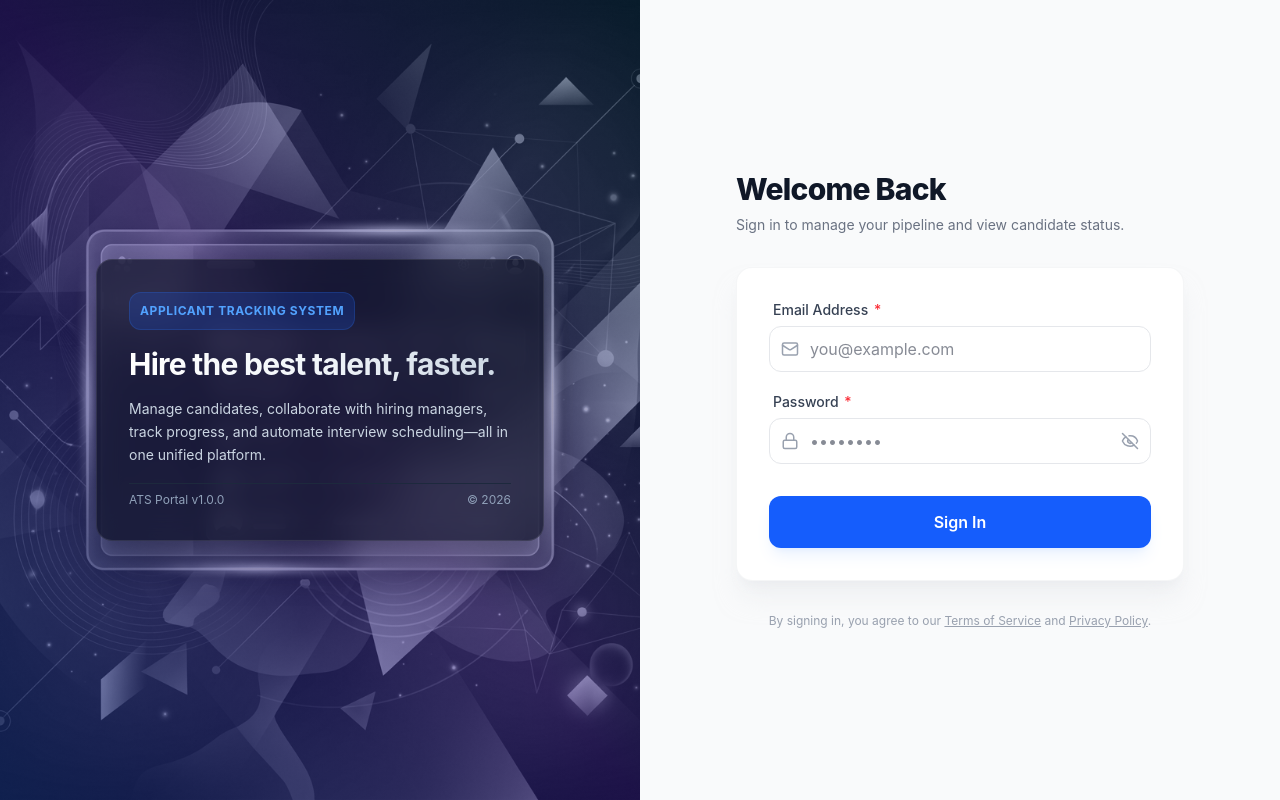
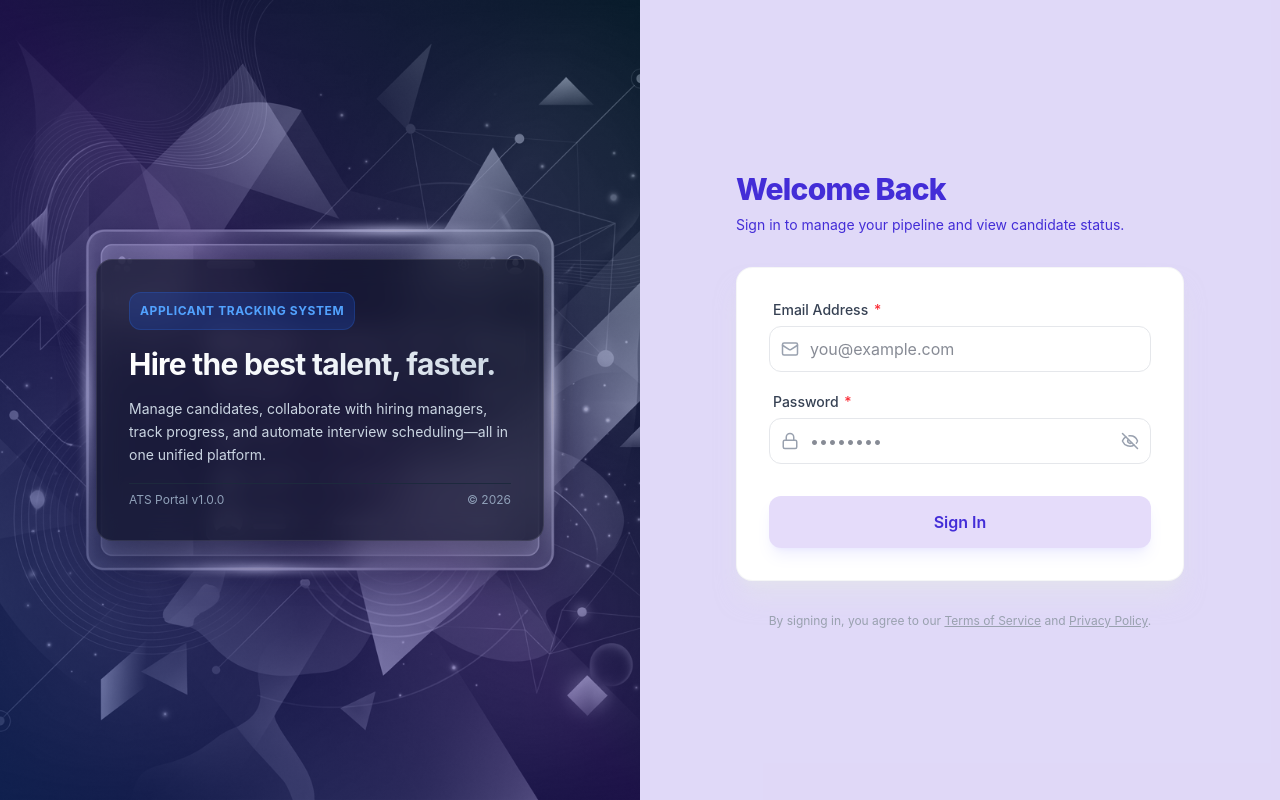
Before and after one commit to SiddiquiSaab04/ats-frontend, a React (Vite) app: page /login in a window 1280 px wide. Built offline with nearby package versions, Linux system fonts and the light colour scheme.

Commit message:
login form UI

```diff
--- a/src/components/reusable/forms/Form.tsx
+++ b/src/components/reusable/forms/Form.tsx
@@ -20,7 +20,7 @@ export const FormField = React.forwardRef<any, Field>(({
   } ${
     error
       ? "border-red-500 focus:border-red-500 focus:ring-red-500/10"
-      : "border-gray-200 hover:border-gray-300 focus:border-blue-500 focus:ring-4 focus:ring-blue-500/10"
+      : "border-gray-200 hover:border-gray-300 focus:border-indigo-500 focus:ring-4 focus:ring-indigo-500/10"
   } ${
     inputClassName || "bg-white border rounded-xl py-2.5"
   }`;
@@ -68,7 +68,7 @@ export const FormField = React.forwardRef<any, Field>(({
               type="checkbox"
               name={name}
               ref={ref as any}
-              className="w-5 h-5 rounded border-gray-300 text-blue-600 focus:ring-blue-500 transition-colors"
+              className="w-5 h-5 rounded border-gray-300 text-blue-600 focus:ring-indigo-500 transition-colors"
               {...(props as any)}
             />
             <span className="text-sm text-gray-600">{props.placeholder}</span>
@@ -115,7 +115,7 @@ export const FormField = React.forwardRef<any, Field>(({
       )}
       <div className="relative group">
         {leftIcon && (
-          <div className="absolute left-3 top-1/2 -translate-y-1/2 text-gray-400 group-focus-within:text-blue-500 transition-colors duration-200 z-10">
+          <div className="absolute left-3 top-1/2 -translate-y-1/2 text-gray-400 group-focus-within:text-indigo-500 transition-colors duration-200 z-10">
             {leftIcon}
           </div>
         )}
@@ -123,7 +123,7 @@ export const FormField = React.forwardRef<any, Field>(({
         {renderInput()}
 
         {rightIcon && type !== "select" && (
-          <div className="absolute right-3 top-1/2 -translate-y-1/2 text-gray-400 group-focus-within:text-blue-500 transition-colors duration-200 z-10">
+          <div className="absolute right-3 top-1/2 -translate-y-1/2 text-gray-400 group-focus-within:text-indigo-500 transition-colors duration-200 z-10">
             {rightIcon}
           </div>
         )}
@@ -176,7 +176,7 @@ const GenericForm: React.FC<GenericFormProps> = ({
         type="submit"
         className={`mt-8 px-8 py-3.5 rounded-xl font-bold transition-all duration-200 ${
           submitButtonClassName ||
-          "bg-blue-600 text-white hover:bg-blue-700 active:scale-95 shadow-lg shadow-blue-500/25"
+          "bg-indigo-600 text-white hover:bg-indigo-700 active:scale-95 shadow-lg shadow-indigo-500/25"
         }`}
       >
         {submitLabel}
--- a/src/components/ui/application/ApplicationTable.tsx
+++ b/src/components/ui/application/ApplicationTable.tsx
@@ -36,7 +36,7 @@ const ApplicationTable: React.FC = () => {
                             CONTRACT: "bg-rose-500 text-rose-50",
                             INTERNSHIP: "bg-blue-500 text-blue-50",
                             FREELANCE: "bg-blue-500 text-blue-50",
-                                                  HYBRID : "bg-lavender/30 text-indigo-700",
+                            HYBRID: "bg-lavender/30 text-indigo-700",
                             REMOTE: "bg-teal-500 text-teal-50",
                         };
                         const colorClass = statusColors[row.job.jobType] || "bg-gray-100 text-gray-800";
--- a/src/components/ui/auth/Login.tsx
+++ b/src/components/ui/auth/Login.tsx
@@ -10,7 +10,7 @@ interface LoginProps {
 
 export const Login: React.FC<LoginProps> = ({ onSubmit, isLoading, errorMessage }) => {
   return (
-    <div className="min-h-screen flex bg-gray-50">
+    <div className="min-h-screen flex bg-lavender/30">
       {/* Left side: Premium Image/Visual Container */}
       <div className="hidden lg:flex lg:w-1/2 relative bg-slate-900 overflow-hidden items-center justify-center">
         {/* Subtle background glow effect */}
@@ -45,10 +45,10 @@ export const Login: React.FC<LoginProps> = ({ onSubmit, isLoading, errorMessage
       <div className="w-full lg:w-1/2 flex items-center justify-center p-8 sm:p-12 md:p-16">
         <div className="w-full max-w-md space-y-8">
           <div className="text-center lg:text-left space-y-2">
-            <h1 className="text-3xl font-extrabold text-gray-900 tracking-tight">
+            <h1 className="text-3xl font-extrabold text-indigo-700 tracking-tight">
               Welcome Back
             </h1>
-            <p className="text-sm text-gray-500">
+            <p className="text-sm text-indigo-700">
               Sign in to manage your pipeline and view candidate status.
             </p>
           </div>
--- a/src/components/ui/auth/LoginForm.tsx
+++ b/src/components/ui/auth/LoginForm.tsx
@@ -24,7 +24,7 @@ interface LoginFormProps {
       type: "email",
       placeholder: "you@example.com",
       required: true,
-      leftIcon: <Mail size={18} className="text-gray-400 group-focus-within:text-blue-500 transition-colors" />,
+      leftIcon: <Mail size={18} className="text-gray-400 group-focus-within:text-indigo-700 transition-colors" />,
     },
     {
       name: "password",
@@ -32,8 +32,8 @@ interface LoginFormProps {
       type: showPassword ? "text" : "password",
       placeholder: "••••••••",
       required: true,
-      leftIcon: <Lock size={18} className="text-gray-400 group-focus-within:text-blue-500 transition-colors" />,
-      rightIcon: showPassword ? <Eye size={18}  onClick={togglePasswordVisibility}  className="text-gray-400 group-focus-within:text-blue-500 transition-colors cursor-pointer" /> : <EyeOff size={18}  onClick={togglePasswordVisibility}  className="text-gray-400 group-focus-within:text-blue-500 transition-colors cursor-pointer" />,
+      leftIcon: <Lock size={18} className="text-gray-400 group-focus-within:text-indigo-700 transition-colors" />,
+      rightIcon: showPassword ? <Eye size={18}  onClick={togglePasswordVisibility}  className="text-gray-400 group-focus-within:text-indigo-700 transition-colors cursor-pointer" /> : <EyeOff size={18}  onClick={togglePasswordVisibility}  className="text-gray-400 group-focus-within:text-indigo-700 transition-colors cursor-pointer" />,
     },
   ];
 
@@ -49,7 +49,7 @@ interface LoginFormProps {
         fields={fields}
         onSubmit={(data) => onSubmit(data as Login)}
         submitLabel={isLoading ? "Signing in..." : "Sign In"}
-        submitButtonClassName="w-full py-3.5 px-4 bg-blue-600 hover:bg-blue-700 text-white font-semibold rounded-xl transition-all duration-200 focus:outline-none focus:ring-4 focus:ring-blue-500/20 active:scale-[0.98] shadow-lg shadow-blue-500/10"
+        submitButtonClassName="w-full py-3.5 px-4 bg-lavender/30 hover:bg-lavender/70 text-indigo-700 font-semibold rounded-xl transition-all duration-200 focus:outline-none focus:ring-4 focus:ring-lavender/70 active:scale-[0.98] shadow-lg shadow-indigo-500/10"
       />
     </div>
   );
```
Lines whose indentation alone changed are shown as unchanged.
